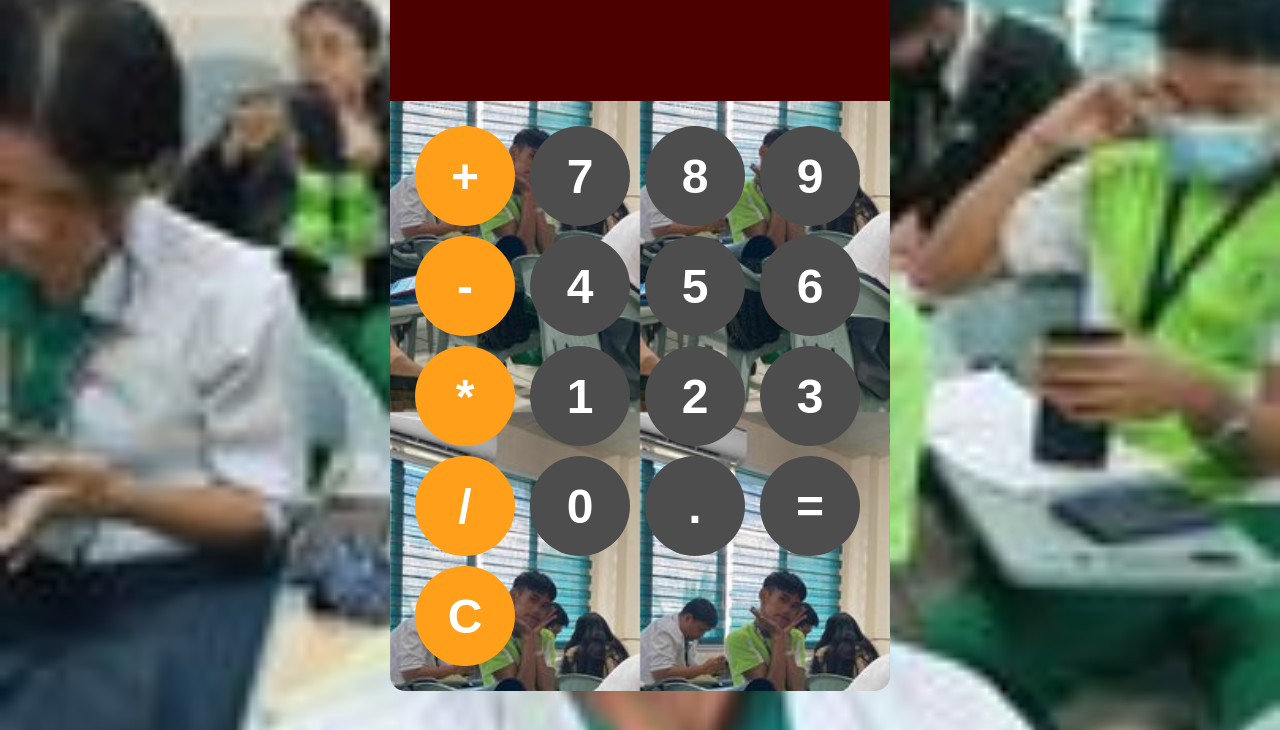
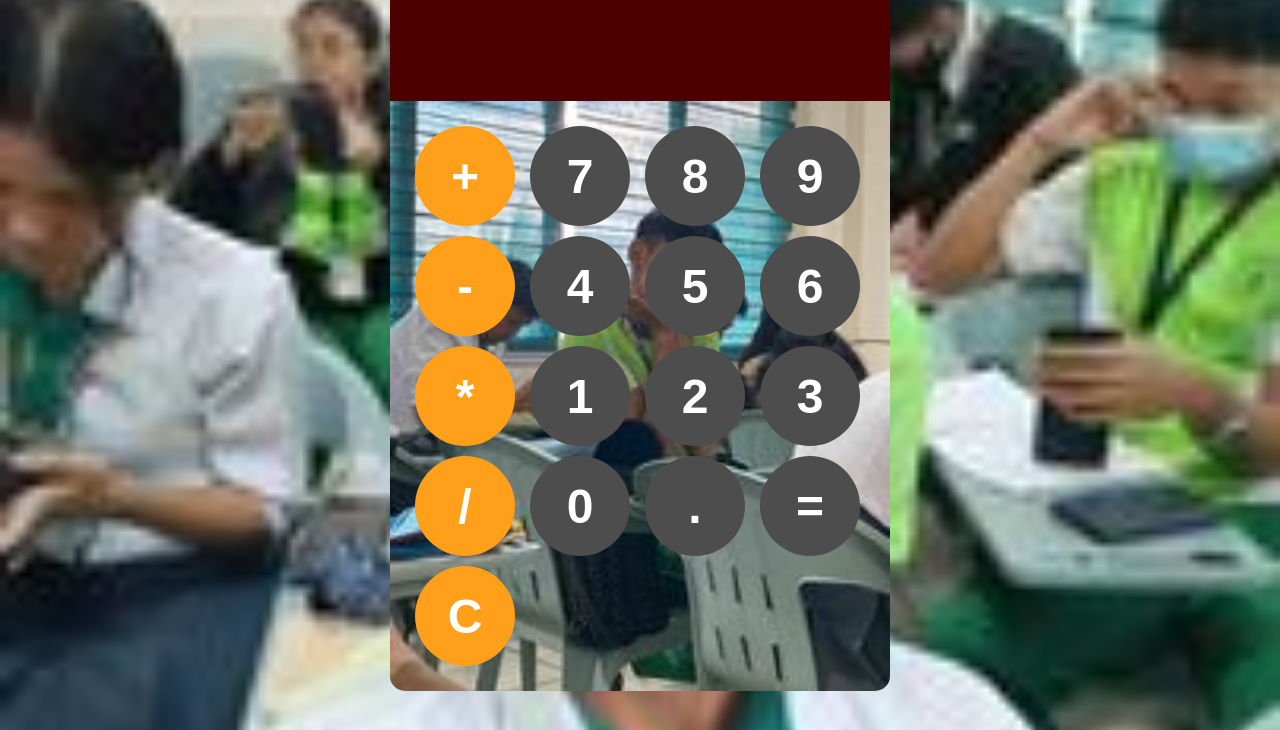
Before and after one commit to Dave76799/Calcula-Turtur, a plain HTML site: page index.html in a window 1280 px wide. Shown: the part 70-800 px from the top of the page. Drawn offline with Linux system fonts and the light colour scheme.

Commit message:
Update styles.css

```diff
--- a/styles.css
+++ b/styles.css
@@ -25,10 +25,12 @@ body{
 #Calcula-Turtur{
     font-family: Arial, sans-serif;
     background-image: url("pictures/niel.jpg");
-    background-size: 250px;
+    background-size: cover;
     border-radius: 15px;
     max-width: 500px;
     overflow: hidden;
+    background-position: center;
+    background-repeat: no-repeat;
 }
 
 #display{
```
